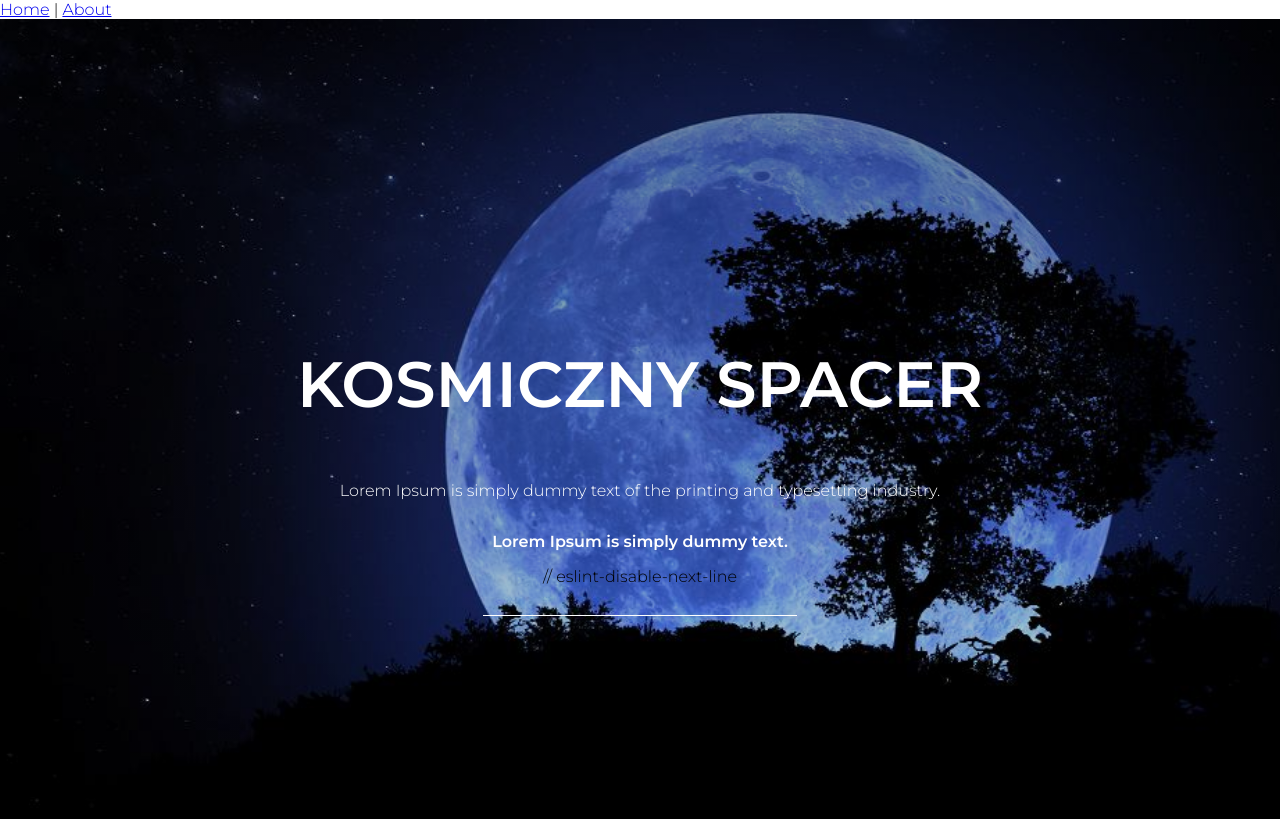
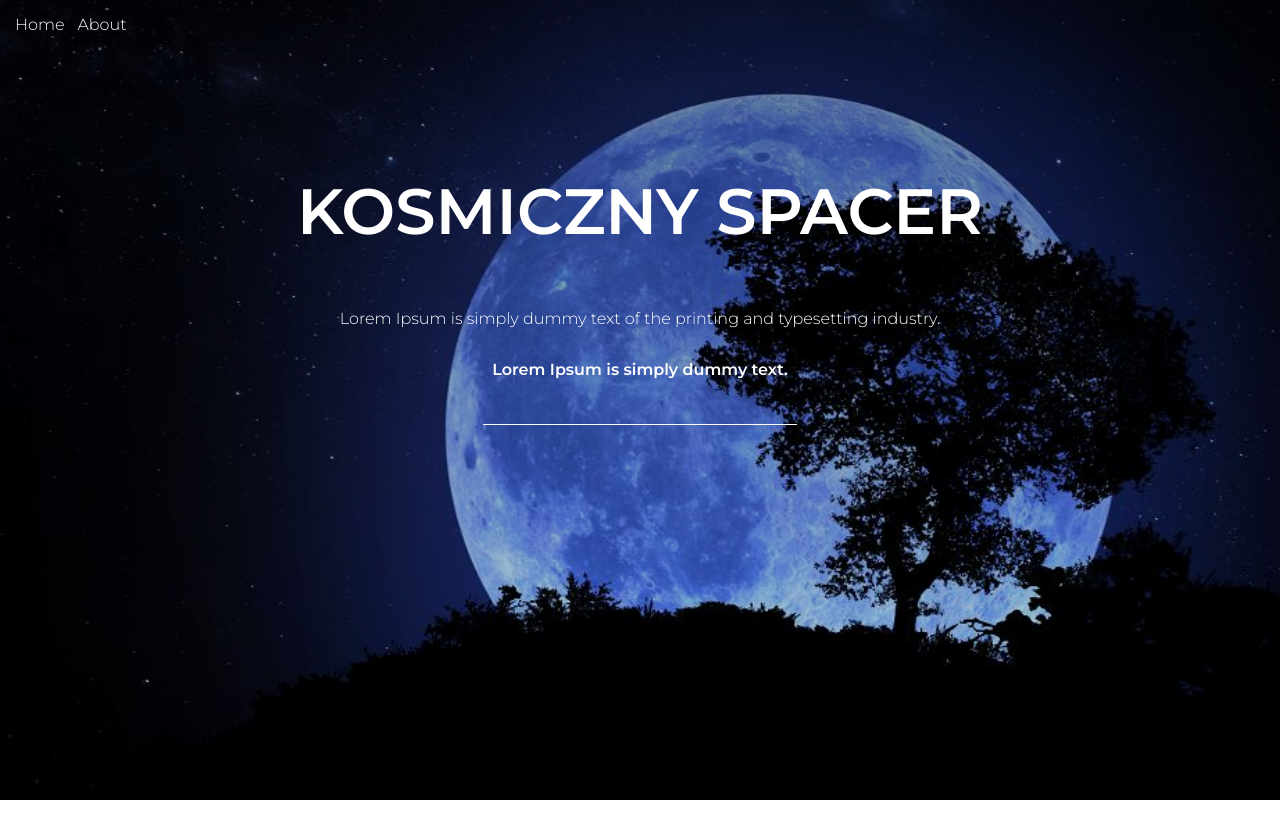
Before and after one commit to Alicja67/newAppVue, a Vue app: page / in a window 1280 px wide. Built offline with nearby package versions, Linux system fonts and the light colour scheme; a web font is replaced by a local one.

Commit message:
Add HeroImage

```diff
--- a/src/App.vue
+++ b/src/App.vue
@@ -20,4 +20,12 @@ body {
   padding: 0;
   margin: 0;
 }
+nav {
+  padding: 15px;
+}
+
+nav a{
+  color: white;
+  text-decoration: none;
+}
 </style>
--- /dev/null
+++ b/src/components/HeroImage.vue
@@ -0,0 +1,25 @@
+<template>
+  <div class="hero-wrapper">
+  </div>
+</template>
+
+<script>
+export default {
+  name: 'HeroImage',
+};
+</script>
+<style lang="scss" scoped>
+.hero-wrapper {
+  position: fixed;
+  z-index: -1;
+  top: 0;
+  background: linear-gradient(rgba(0,0,0,0.4), rgba(0,0,0,0.1)), url('../assets/moon.jpg');
+  // background-image: url('../assets/moon.jpg');
+  background-attachment: fixed;
+  background-size: cover;
+  background-repeat: no-repeat;
+  background-position: 50% 0;
+  width: 100%;
+  height: 100vh;
+}
+</style>
--- a/src/components/SearchInput.vue
+++ b/src/components/SearchInput.vue
@@ -6,6 +6,7 @@
       type="text"
       :value="value"
       @input="handleChange"
+      :class="{ dark }"
     />
   </label>
   <!-- <ul>
@@ -21,6 +22,10 @@ export default {
     value: {
       type: String,
       required: true,
+    },
+    dark: {
+      type: Boolean,
+      default: false,
     },
   },
   methods: {
@@ -53,4 +58,12 @@ input:focus {
 p {
   margin-bottom: 0;
 }
+.dark {
+  color: black;
+  border-bottom-color: black;
+
+}
+.dark:focus {
+  box-shadow: 0 3px 3px black;
+}
 </style>
--- a/src/views/SearchView.vue
+++ b/src/views/SearchView.vue
@@ -1,10 +1,9 @@
 <template>
-  <div class="wrapper">
-    <HeaderComponent />
-    // eslint-disable-next-line
-    <SearchInput v-model="searchValue" @input="handleInput"/>
+  <div :class="[{ flexStart: step === 1 }, 'wrapper']">
+    <HeroImage v-if="step === 0"/>
+    <HeaderComponent v-if="step === 0" />
+    <SearchInput v-model="searchValue" @input="handleInput" :dark="step === 1" />
   </div>
-
 </template>
 
 <script>
@@ -12,6 +11,7 @@ import axios from 'axios';
 import debounce from 'lodash.debounce';
 import HeaderComponent from '../components/HeaderComponent.vue';
 import SearchInput from '../components/SearchInput.vue';
+import HeroImage from '../components/HeroImage.vue';
 
 const API = 'https://images-api.nasa.gov';
 
@@ -20,9 +20,12 @@ export default {
   components: {
     HeaderComponent,
     SearchInput,
+    HeroImage,
   },
   data() {
     return {
+      loading: false,
+      step: 0,
       searchValue: '',
       results: [],
     };
@@ -30,10 +33,13 @@ export default {
   methods: {
     handleInput: debounce(function () {
       console.log(this.searchValue);
+      this.loading = true;
       axios.get(`${API}/search?q=${this.searchValue}&media_type=image`)
         .then((response) => {
           this.results = response.data.collection.items;
           console.log(response.data.collection.items);
+          this.loading = false;
+          this.step = 1;
         })
         .catch((error) => {
           console.log(error);
@@ -49,13 +55,10 @@ export default {
     flex-direction: column;
     justify-content: center;
     align-items: center;
-    background: linear-gradient(rgba(0,0,0,0.4), rgba(0,0,0,0.1)), url('../assets/moon.jpg');
-    background-attachment: fixed;
-    background-size: cover;
-    background-repeat: no-repeat;
-    background-position: 50% 0;
-    width: 100%;
-    height: 100vh;
+
+    &.flexStart {
+      justify-content: flex-start;
+    }
   }
 
 </style>
```
